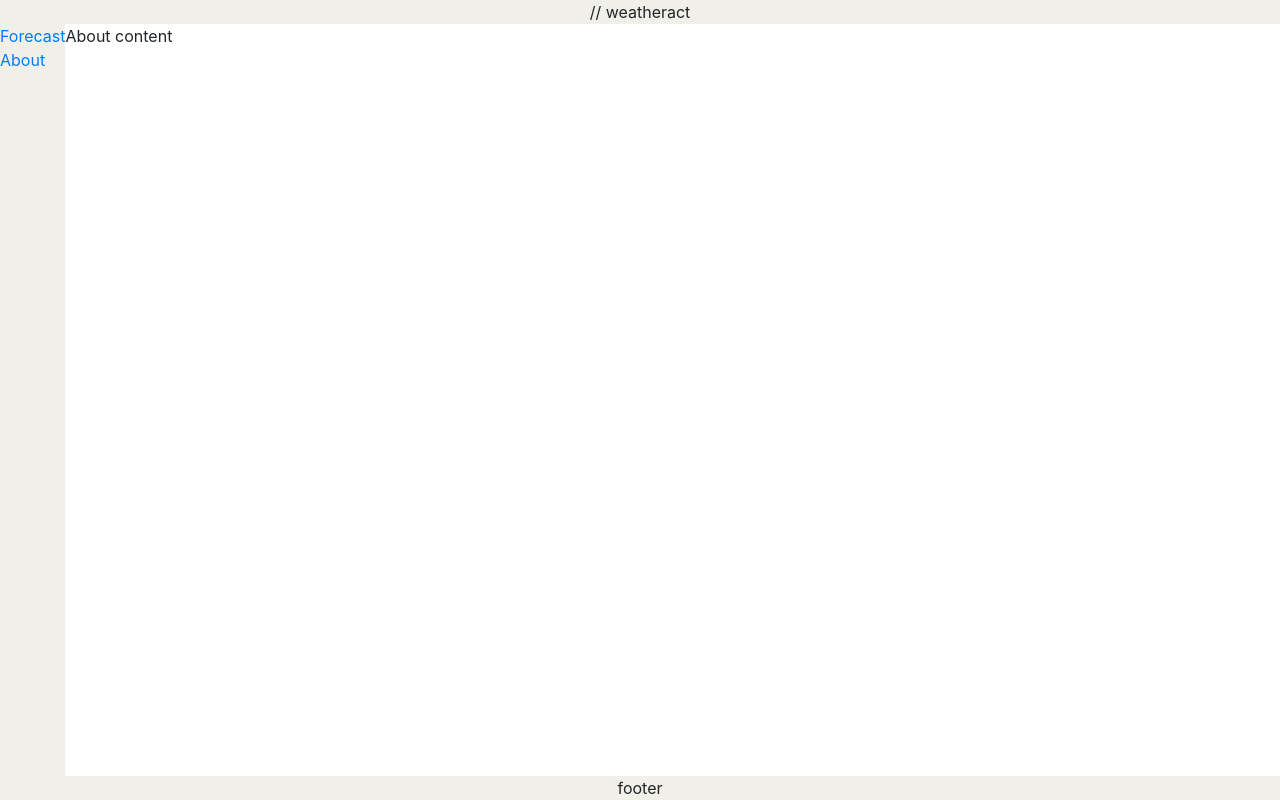
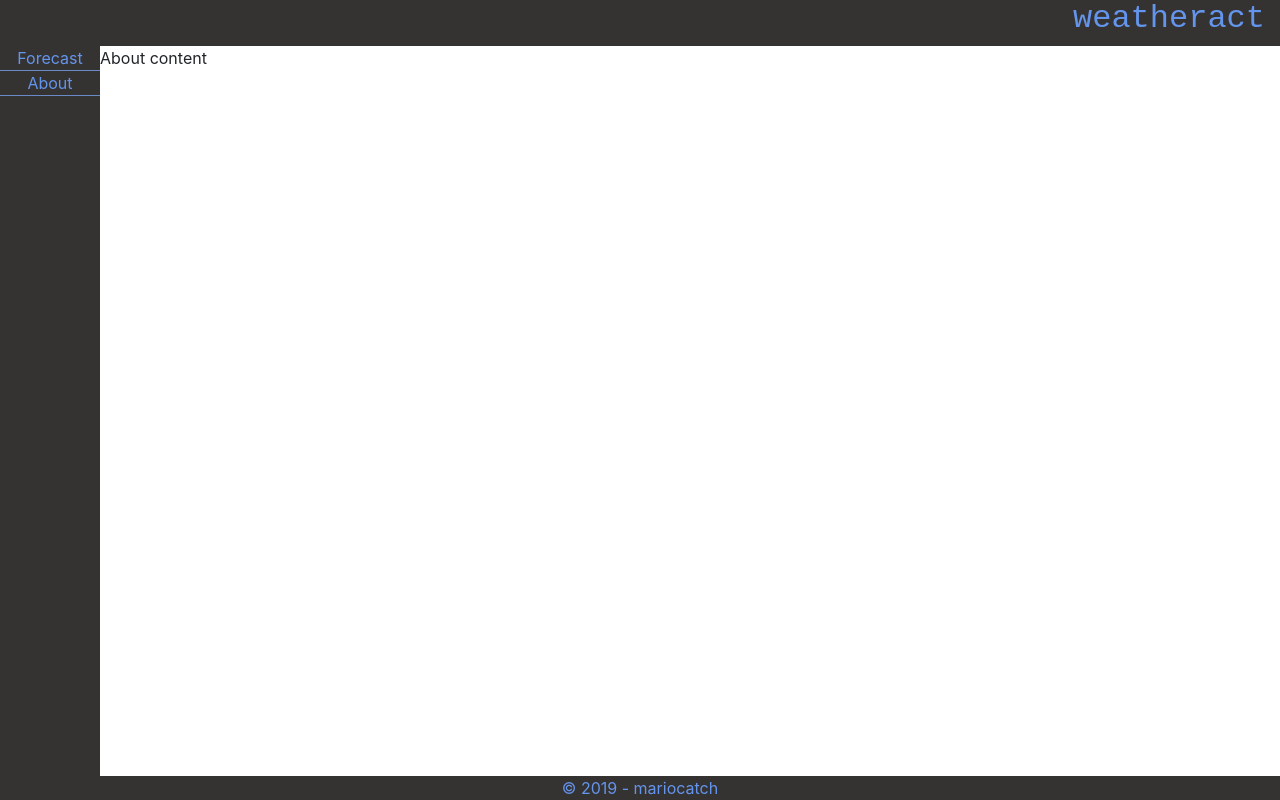
Before and after one commit to trustieee/weatheract, a React app: page /about in a window 1280 px wide. Built offline with nearby package versions, Linux system fonts and the light colour scheme.

Commit message:
Improve css

```diff
--- a/src/components/common/Footer.css
+++ b/src/components/common/Footer.css
@@ -1,4 +1,5 @@
 footer.app-footer {
   text-align: center;
-  background-color: #f1f0e8;
+  background-color: #353232;
+  color: cornflowerblue;
 }
--- a/src/components/common/Footer.js
+++ b/src/components/common/Footer.js
@@ -2,7 +2,11 @@ import React from 'react';
 import './Footer.css';
 
 function Footer() {
-  return <footer className="app-footer">footer</footer>;
+  return (
+    <footer className="app-footer">
+      <span>&copy; 2019 - mariocatch</span>
+    </footer>
+  );
 }
 
 export default Footer;
--- a/src/components/common/Header.css
+++ b/src/components/common/Header.css
@@ -1,4 +1,11 @@
 header.app-header {
   text-align: center;
-  background-color: #f1f0e8;
+  background-color: #353232;
+  color: cornflowerblue;
+  text-align: right;
 }
+
+header.app-header > h2 {
+  margin-right: 15px;
+  font-family: 'Courier New', Courier, monospace;
+}
--- a/src/components/common/Header.js
+++ b/src/components/common/Header.js
@@ -2,7 +2,11 @@ import React from 'react';
 import './Header.css';
 
 function Header() {
-  return <header className="app-header">{'// weatheract'}</header>;
+  return (
+    <header className="app-header">
+      <h2>weatheract</h2>
+    </header>
+  );
 }
 
 export default Header;
--- a/src/components/nav/Navigation.css
+++ b/src/components/nav/Navigation.css
@@ -1,5 +1,12 @@
 nav.app-nav {
   display: flex;
-  background-color: #f1f0e8;
+  background-color: #353232;
   flex-direction: column;
+  width: 100px;
+  text-align: center;
 }
+
+nav.app-nav > a {
+  color: cornflowerblue;
+  border-bottom: 1px solid #6a8ac7;
+}
```
